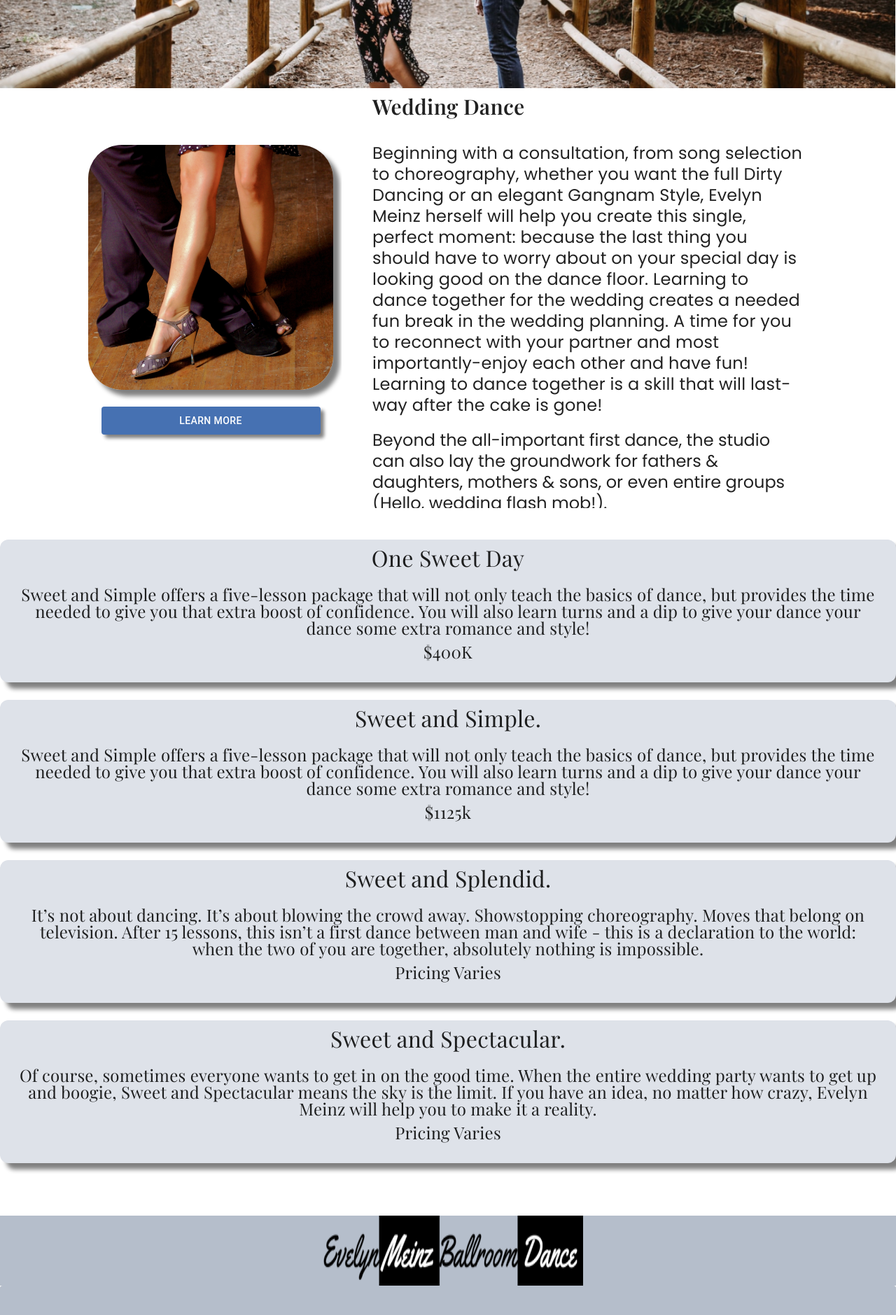
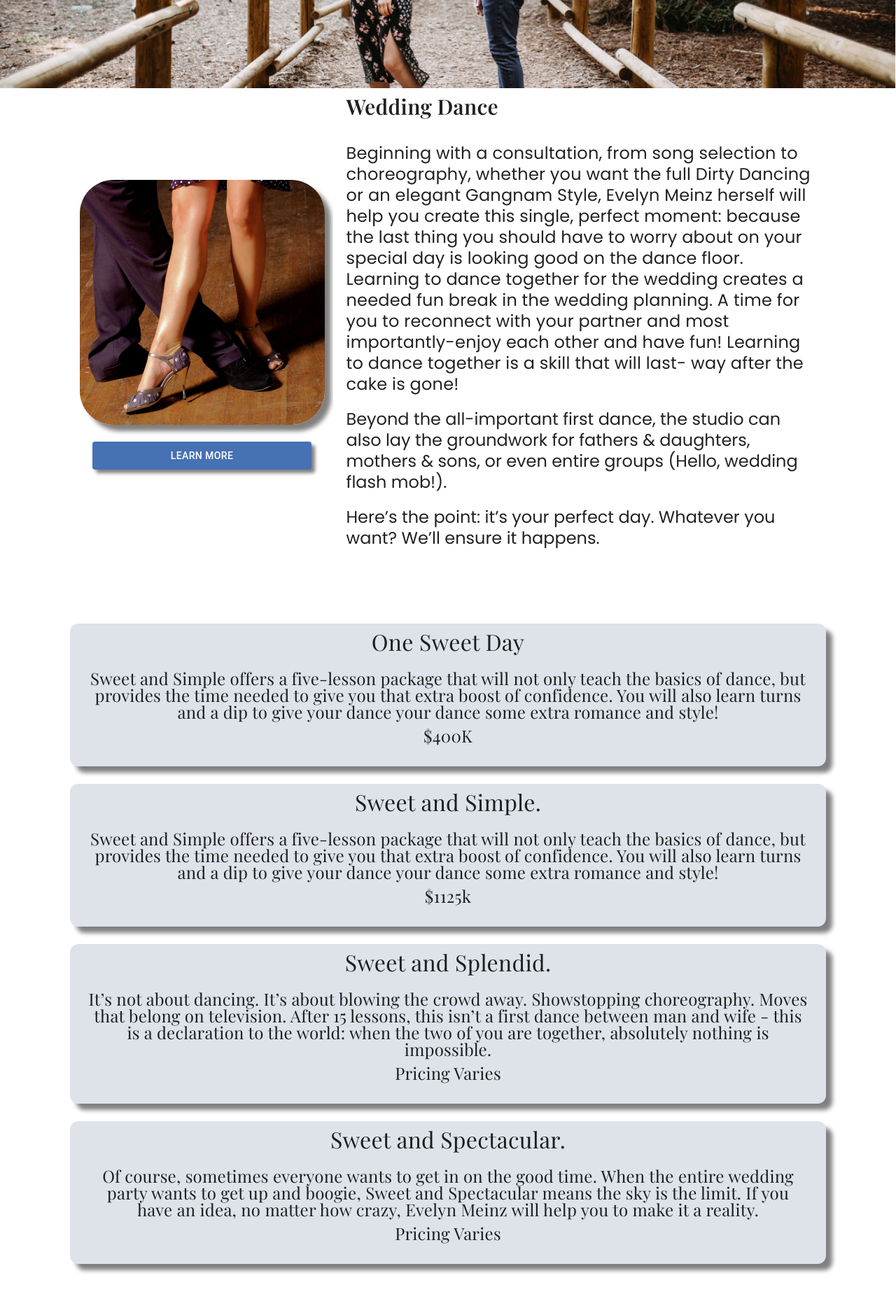
Before and after one commit to th2n10s4u/embd-website, a React (Create React App) app: page /Wedding-Dance in a window 1280 px wide. Shown: the part 540-2419 px from the top of the page at 70% size. Built offline with nearby package versions, Linux system fonts and the light colour scheme.

Commit message:
update WeddingDance.js
Updated width and margin | styling

```diff
--- a/src/assets/components/ServicePages/WeddingDance.js
+++ b/src/assets/components/ServicePages/WeddingDance.js
@@ -22,6 +22,7 @@ export default function SocialDance() {
           CardContentBodySentenceTwo="Beyond the all-important first dance, the studio can also lay the groundwork for fathers & daughters, mothers & sons, or even entire groups (Hello, wedding flash mob!)."
           CardContentBodySentenceThree="Here’s the point: it’s your perfect day. Whatever you want? We’ll ensure it happens."
           boldHeader
+          wrapped
         />
       </Box>
       <Box
@@ -30,8 +31,9 @@ export default function SocialDance() {
           flexDirection: "column",
           justifyContent: "center",
           alignItems: "center",
-          // maxWidth: "1080px",
-          alignSelf: "center",
+          maxWidth: "1080px",
+          margin: "auto",
+          marginTop: "20px",
         }}
       >
         <TemplateTextCard
--- a/src/assets/components/TemplateComponents/TemplateCard.js
+++ b/src/assets/components/TemplateComponents/TemplateCard.js
@@ -99,12 +99,12 @@ export default function TemplateCard(props) {
           <Card
             elevation={0}
             sx={{
-              maxWidth: { xs: "320px", sm: "320px", md: "400px", lg: 650 },
-              maxHeight: { xs: "100%", md: "80%", lg: 600 },
+              maxWidth: { xs: "320px", sm: "320px", md: "400px", lg: 700 },
+              maxHeight: { xs: "100%", md: "80%", lg: 700 },
               // maxWidth: 650,
               // maxHeight: 550,
 
-              flexBasis: "50%",
+              // flexBasis: "50%",
               alignSelf: "center",
               marginBottom: "25px",
               background: props.background ? "#eceff1" : null,
--- a/src/assets/components/servicepages/WeddingDance.js
+++ b/src/assets/components/servicepages/WeddingDance.js
@@ -22,6 +22,7 @@ export default function SocialDance() {
           CardContentBodySentenceTwo="Beyond the all-important first dance, the studio can also lay the groundwork for fathers & daughters, mothers & sons, or even entire groups (Hello, wedding flash mob!)."
           CardContentBodySentenceThree="Here’s the point: it’s your perfect day. Whatever you want? We’ll ensure it happens."
           boldHeader
+          wrapped
         />
       </Box>
       <Box
@@ -30,8 +31,9 @@ export default function SocialDance() {
           flexDirection: "column",
           justifyContent: "center",
           alignItems: "center",
-          // maxWidth: "1080px",
-          alignSelf: "center",
+          maxWidth: "1080px",
+          margin: "auto",
+          marginTop: "20px",
         }}
       >
         <TemplateTextCard
```
